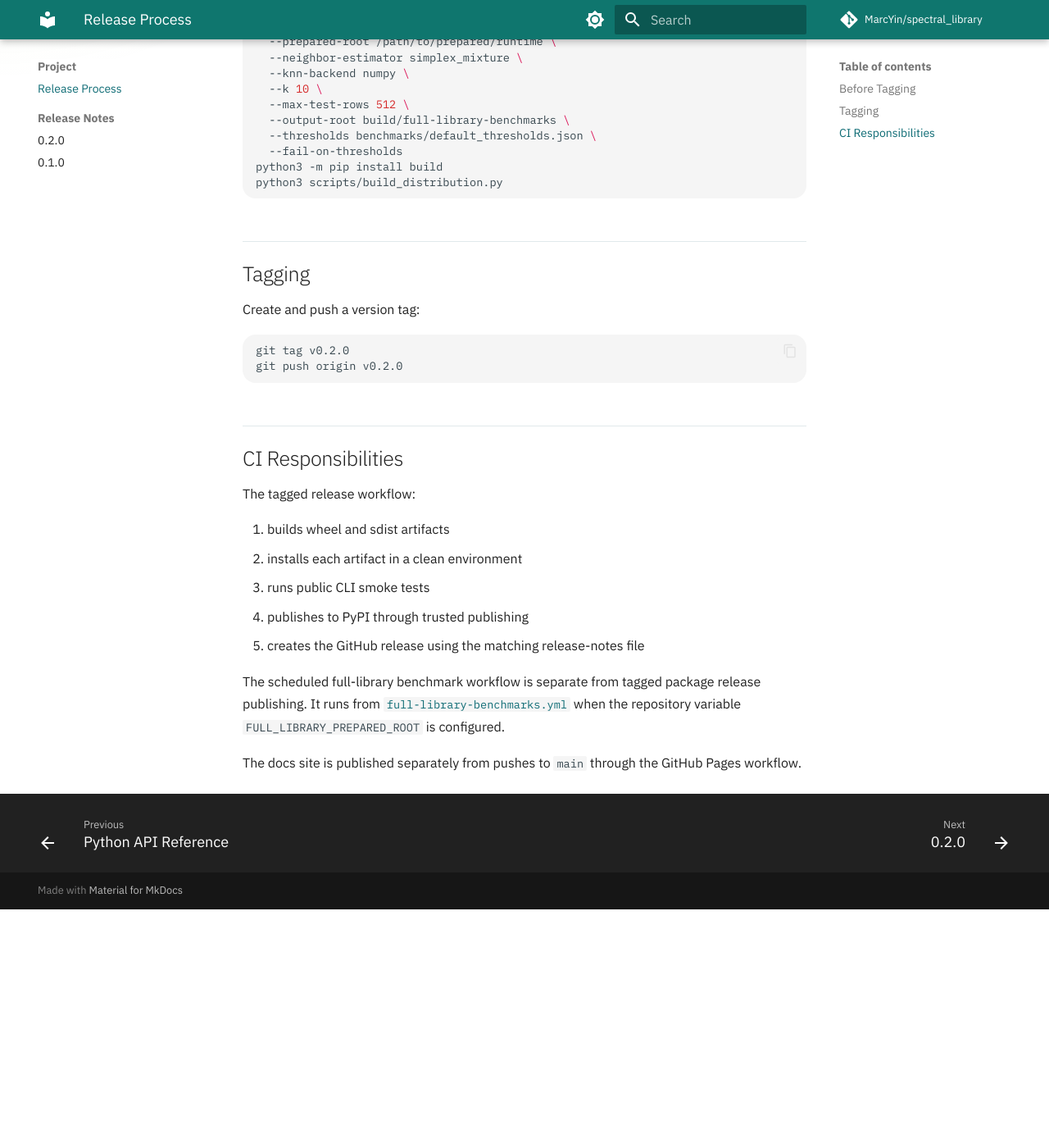
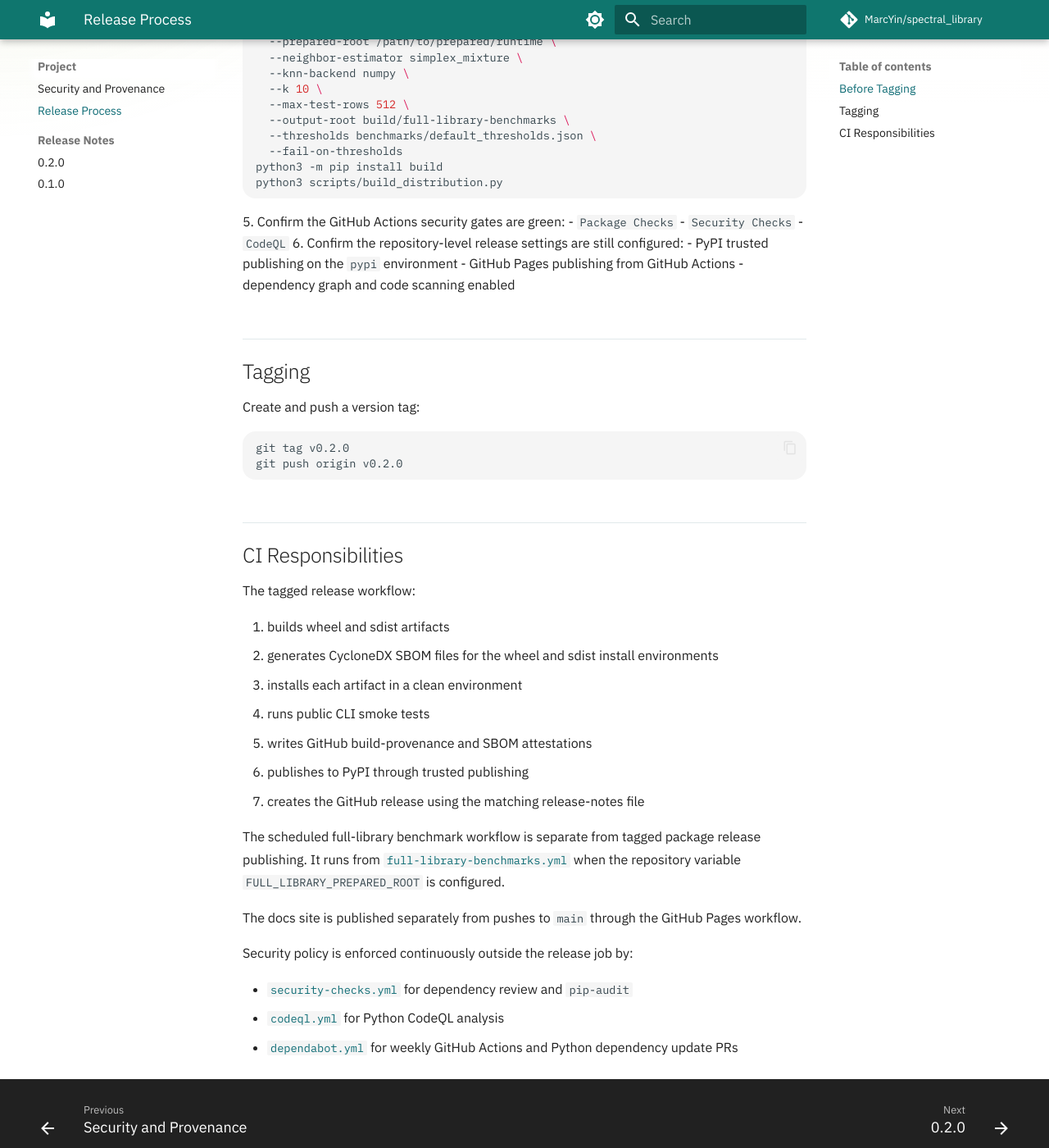
Before and after one commit to MarcYin/spectral_library, an MkDocs documentation site: the page built from docs/release_process.md, in a window 1280 px wide and 1400 px high, scrolled down 530 px. Shown: the whole window at 82% size. Built offline with MkDocs 1.6.1 and Material for MkDocs 9.7.7, drawn with Linux system fonts in a browser that asks for light colours; comment, search, counter and statistics services are not loaded; before the commit the page ends 1639 px from its top, so only the background shows below that.

Commit message:
ci: add security scanning and release provenance automation
Introduce dependency review, pip-audit, CodeQL, and Dependabot automation, and publish the matching security/provenance guidance in the docs site and release checklists.

Also harden the tagged release workflow with CycloneDX SBOM generation and GitHub attestations while keeping PyPI uploads restricted to the wheel and sdist so non-distribution SBOM files do not break release publishing.

````diff
--- a/docs/release_process.md
+++ b/docs/release_process.md
@@ -28,6 +28,14 @@ PYTHONPATH=src python3 scripts/run_full_library_benchmarks.py \
 python3 -m pip install build
 python3 scripts/build_distribution.py
 ```
+5. Confirm the GitHub Actions security gates are green:
+   - `Package Checks`
+   - `Security Checks`
+   - `CodeQL`
+6. Confirm the repository-level release settings are still configured:
+   - PyPI trusted publishing on the `pypi` environment
+   - GitHub Pages publishing from GitHub Actions
+   - dependency graph and code scanning enabled
 
 ## Tagging
 
@@ -43,10 +51,12 @@ git push origin v0.2.0
 The tagged release workflow:
 
 1. builds wheel and sdist artifacts
-2. installs each artifact in a clean environment
-3. runs public CLI smoke tests
-4. publishes to PyPI through trusted publishing
-5. creates the GitHub release using the matching release-notes file
+2. generates CycloneDX SBOM files for the wheel and sdist install environments
+3. installs each artifact in a clean environment
+4. runs public CLI smoke tests
+5. writes GitHub build-provenance and SBOM attestations
+6. publishes to PyPI through trusted publishing
+7. creates the GitHub release using the matching release-notes file
 
 The scheduled full-library benchmark workflow is separate from tagged package
 release publishing. It runs from
@@ -55,3 +65,12 @@ when the repository variable `FULL_LIBRARY_PREPARED_ROOT` is configured.
 
 The docs site is published separately from pushes to `main` through the GitHub
 Pages workflow.
+
+Security policy is enforced continuously outside the release job by:
+
+- [`security-checks.yml`](https://github.com/MarcYin/spectral_library/blob/main/.github/workflows/security-checks.yml)
+  for dependency review and `pip-audit`
+- [`codeql.yml`](https://github.com/MarcYin/spectral_library/blob/main/.github/workflows/codeql.yml)
+  for Python CodeQL analysis
+- [`dependabot.yml`](https://github.com/MarcYin/spectral_library/blob/main/.github/dependabot.yml)
+  for weekly GitHub Actions and Python dependency update PRs
--- a/mkdocs.yml
+++ b/mkdocs.yml
@@ -59,6 +59,7 @@ nav:
       - CLI Reference: cli_reference.md
       - Python API Reference: python_api_reference.md
   - Project:
+      - Security and Provenance: security_provenance.md
       - Release Process: release_process.md
       - Release Notes:
           - "0.2.0": releases/0.2.0.md
````
Also changed, not shown: README.md (+13 -0 lines), RELEASE.md (+21 -4 lines), docs/index.md (+1 -0 lines), docs/security_provenance.md (added, +78 -0 lines), 6 other files.
